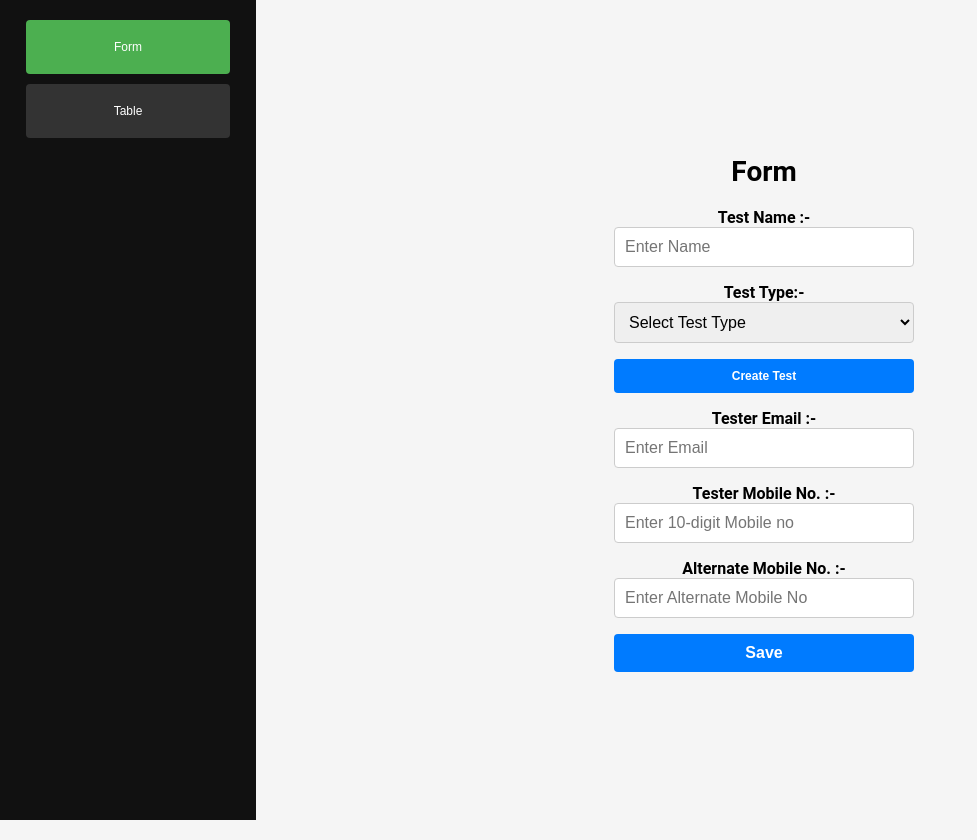
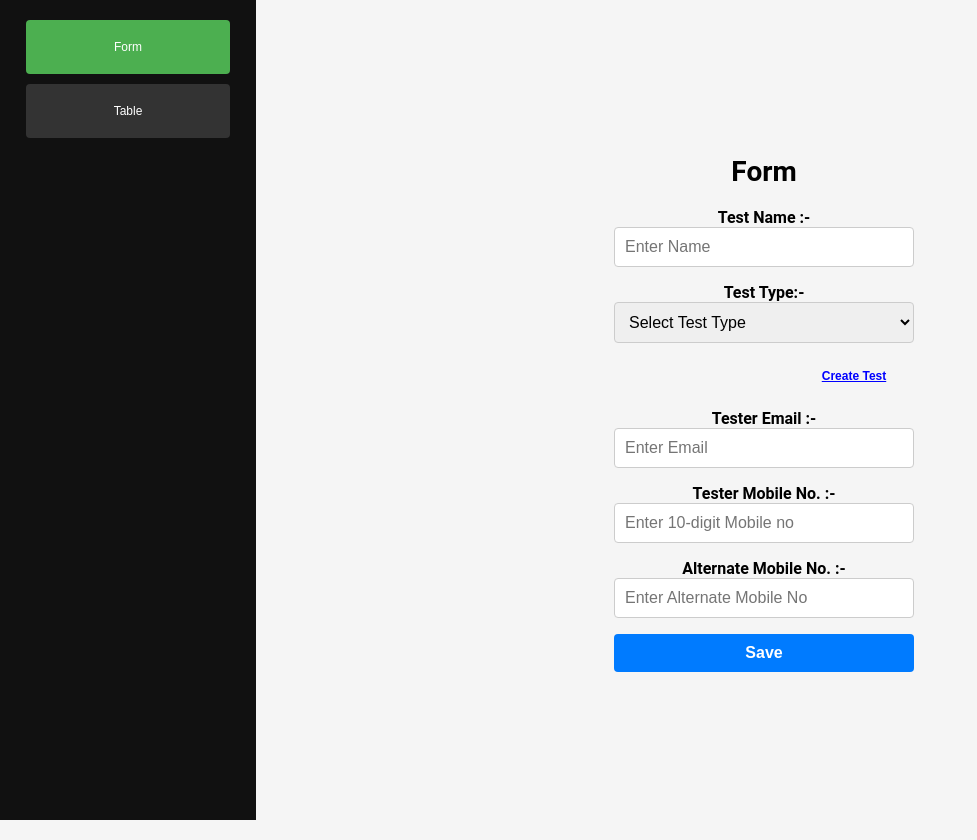
Before and after one commit to Rahul0550/creativeFuel, a React (Create React App) app: page / in a window 1280 px wide. Shown: the whole page, without its empty margins (0-977 px from the left). Built offline with nearby package versions, Linux system fonts and the light colour scheme.

Commit message:
creative test button type changes

```diff
--- a/src/App.js
+++ b/src/App.js
@@ -162,7 +162,7 @@ function App() {
                     onChange={handleNewTestFieldChange}
                   />
                 </div>
-                <button onClick={handleCreateTest} style={{ fontSize: '12px' }}><b>Create Test</b></button>
+                <button onClick={handleCreateTest} style={{ fontSize: '12px', backgroundColor:'transparent', color:'blue', marginLeft: "30%",textDecorationLine: 'underline' }}><b>Create Test</b></button>
               </div>
               <div>
                 <label><b>Tester Email :- </b></label>
```
